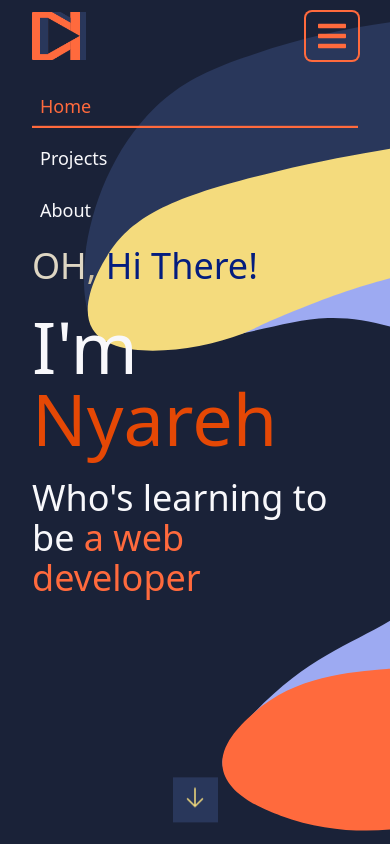
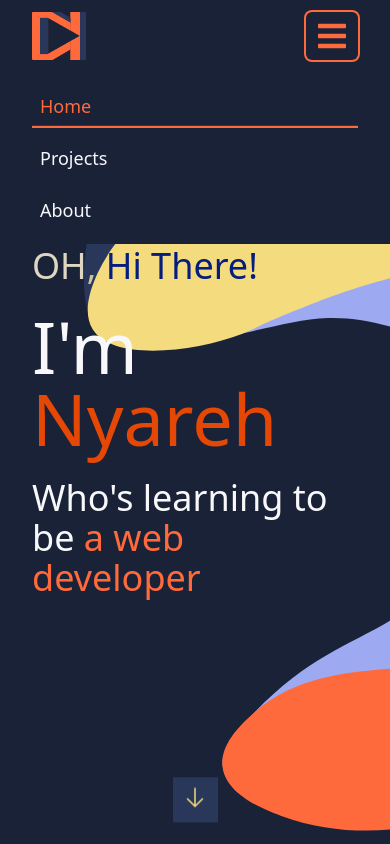
Before and after one commit to NyarehD/porfolio, a Nuxt app: page / in a window 390 px wide. Both pictures are taken after a click on the button 332 px from the left and 36 px from the top of the page. Built offline with nearby package versions, Linux system fonts and the light colour scheme.

Commit message:
Fix: Nav bar transparency in other pages excpet index

```diff
--- a/components/NavBar.vue
+++ b/components/NavBar.vue
@@ -1,7 +1,7 @@
 <template>
   <nav class=" top-0 z-10 w-full" ref="navbar" :class="{ 'navBarHide': !windowScrollY, 'navBarAppear': windowScrollY }">
     <div class="md:px-12 lg:px-16 relative flex justify-between px-8 py-3"
-      :class="{ 'bg-transparent': !windowScrollY, 'bg-priBg': windowScrollY || isNavShown }">
+      :class="{ 'bg-transparent': isNavTransparent, 'bg-priBg': windowScrollY || isNavShown || route.name !== 'index' }">
       <div class="">
         <NuxtLink to="/">
           <img src="~/assets/images/logo.png" alt="" class="h-12">
@@ -25,7 +25,8 @@
     <!-- This is collapsed navbar options in small device -->
     <Transition name="slide">
       <div class=" md:hidden relative z-10 px-8 py-3"
-        :class="{ 'bg-transparent': !windowScrollY, 'bg-priBg': windowScrollY || isNavShown }" v-show="isNavShown">
+        :class="{ 'bg-transparent': isNavTransparent, 'bg-priBg': windowScrollY || isNavShown || route.name !== 'index' }"
+        v-show="isNavShown">
         <ul class="lg:space-x-5 flex flex-col w-full mx-auto space-y-2 align-baseline">
           <NavLink :route-name="route.name">Home</NavLink>
           <NavLink :route-name="route.name" to="projects">Projects</NavLink>
@@ -47,6 +48,8 @@
   let windowScrollY = computed(() => {
     return windowScroll.y.value > 500;
   })
+
+  let isNavTransparent = computed(() => !windowScrollY && route.name === "index");
 </script>
 <style lang="scss">
   .slide-enter-active,
```
